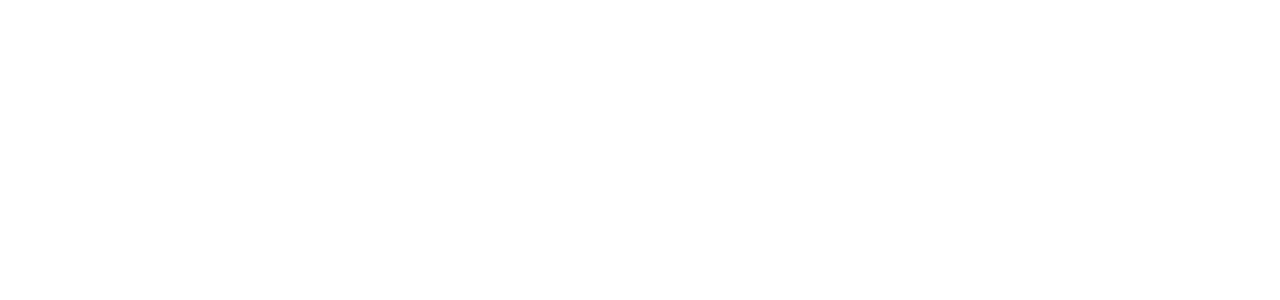
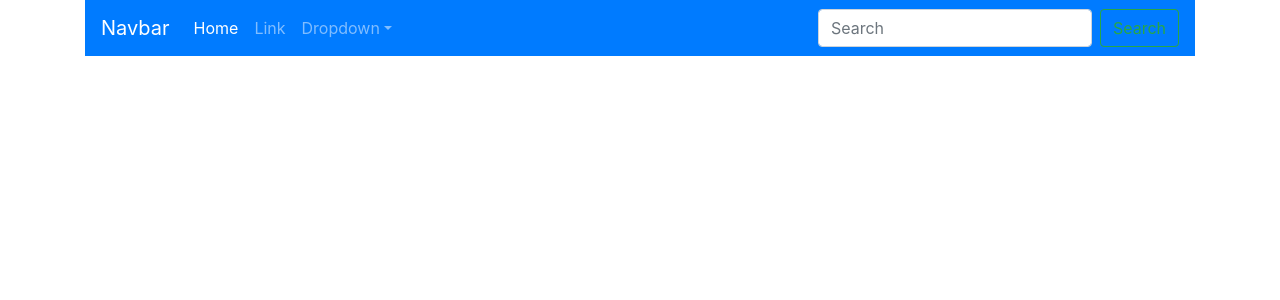
Before and after one commit to Brandon-Gomez/wowgames, a PHP site: page / in a window 1280 px wide. Before the commit the part shown is empty. Shown: the top 300 px of the page. Run offline with PHP 8.4, Linux system fonts and the light colour scheme.

Commit message:
Update index.php

```diff
--- a/index.php
+++ b/index.php
@@ -11,10 +11,34 @@
   </head>
   <body>
 
-    <!-- Optional JavaScript -->
-    <!-- jQuery first, then Popper.js, then Bootstrap JS -->
-    <script src="https://code.jquery.com/jquery-3.3.1.slim.min.js" integrity="sha384-q8i/X+965DzO0rT7abK41JStQIAqVgRVzpbzo5smXKp4YfRvH+8abtTE1Pi6jizo" crossorigin="anonymous"></script>
-    <script src="https://cdnjs.cloudflare.com/ajax/libs/popper.js/1.14.7/umd/popper.min.js" integrity="sha384-UO2eT0CpHqdSJQ6hJty5KVphtPhzWj9WO1clHTMGa3JDZwrnQq4sF86dIHNDz0W1" crossorigin="anonymous"></script>
-    <script src="https://stackpath.bootstrapcdn.com/bootstrap/4.3.1/js/bootstrap.min.js" integrity="sha384-JjSmVgyd0p3pXB1rRibZUAYoIIy6OrQ6VrjIEaFf/nJGzIxFDsf4x0xIM+B07jRM" crossorigin="anonymous"></script>
+<div class="container">
+  <nav class="navbar navbar-expand-sm navbar-dark bg-primary">
+      <a class="navbar-brand" href="#">Navbar</a>
+      <button class="navbar-toggler d-lg-none" type="button" data-toggle="collapse" data-target="#collapsibleNavId" aria-controls="collapsibleNavId"
+          aria-expanded="false" aria-label="Toggle navigation"></button>
+      <div class="collapse navbar-collapse" id="collapsibleNavId">
+          <ul class="navbar-nav mr-auto mt-2 mt-lg-0">
+              <li class="nav-item active">
+                  <a class="nav-link" href="#">Home <span class="sr-only">(current)</span></a>
+              </li>
+              <li class="nav-item">
+                  <a class="nav-link" href="#">Link</a>
+              </li>
+              <li class="nav-item dropdown">
+                  <a class="nav-link dropdown-toggle" href="#" id="dropdownId" data-toggle="dropdown" aria-haspopup="true" aria-expanded="false">Dropdown</a>
+                  <div class="dropdown-menu" aria-labelledby="dropdownId">
+                      <a class="dropdown-item" href="#">Action 1</a>
+                      <a class="dropdown-item" href="#">Action 2</a>
+                  </div>
+              </li>
+          </ul>
+          <form class="form-inline my-2 my-lg-0">
+              <input class="form-control mr-sm-2" type="text" placeholder="Search">
+              <button class="btn btn-outline-success my-2 my-sm-0" type="submit">Search</button>
+          </form>
+      </div>
+  </nav>
+</div>
+
   </body>
 </html>
```
